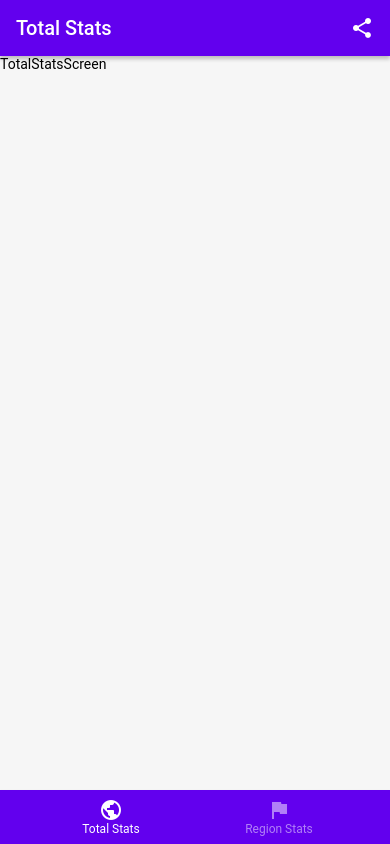
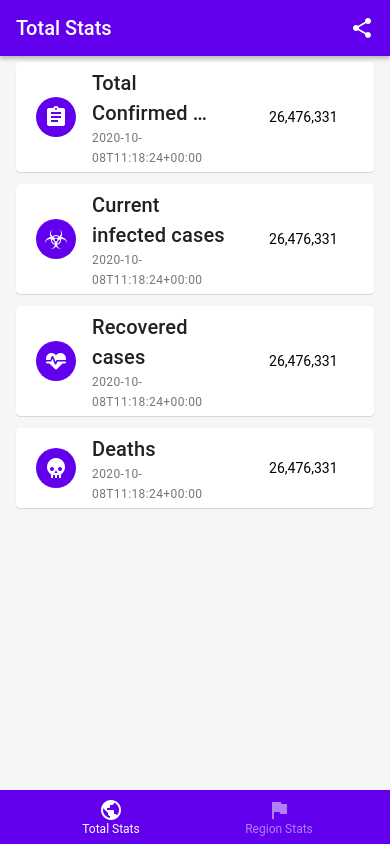
Before and after one commit to iketiunn/corona-cases-report, a React Native app: screen / in a window 390 px wide. Built offline with nearby package versions, Linux system fonts and the light colour scheme.

Commit message:
Basic total bard layout

```diff
--- a/App.tsx
+++ b/App.tsx
@@ -1,6 +1,5 @@
 import { StatusBar } from "expo-status-bar";
 import React from "react";
-import { StyleSheet, View } from "react-native";
 import { Provider } from "react-redux";
 import store from "./app/store";
 import { Portal } from "react-native-paper";
@@ -16,12 +15,3 @@ export default function App() {
     </Provider>
   );
 }
-
-const s = StyleSheet.create({
-  container: {
-    flex: 1,
-    backgroundColor: "#fff",
-    alignItems: "center",
-    justifyContent: "center",
-  },
-});
--- a/app/screens/TotalStats.tsx
+++ b/app/screens/TotalStats.tsx
@@ -1,14 +1,126 @@
 import * as React from "react";
-import { View } from "react-native";
-import { Text } from "react-native-paper";
+import { View, StyleSheet } from "react-native";
+import {
+  Text,
+  Avatar,
+  Button,
+  Card,
+  Paragraph,
+  Title,
+} from "react-native-paper";
 import HeaderNav from "../components/HeaderNav";
+import dayjs from "dayjs";
+
+const Clip = (props: any) => <Avatar.Icon {...props} icon="clipboard-text" />;
+const Bio = (props: any) => <Avatar.Icon {...props} icon="biohazard" />;
+const Recover = (props: any) => <Avatar.Icon {...props} icon="heart-pulse" />;
+const Death = (props: any) => <Avatar.Icon {...props} icon="skull" />;
 
 export default function TotalStatsScreen() {
   return (
     <View>
       <HeaderNav title="Total Stats" />
+      <View>
+        <Card style={s.card}>
+          <Card.Title
+            title="Total Confirmed Cases"
+            subtitle={dayjs().format()}
+            titleNumberOfLines={2}
+            subtitleNumberOfLines={2}
+            style={{
+              width: "100%",
+            }}
+            left={Clip}
+            rightStyle={{
+              width: "35%",
+            }}
+            right={() => (
+              <Card.Content style={{ justifyContent: "center" }}>
+                <Text>26,476,331</Text>
+              </Card.Content>
+            )}
+          ></Card.Title>
+        </Card>
 
-      <Text>TotalStatsScreen</Text>
+        <Card style={s.card}>
+          <Card.Title
+            title="Current infected cases"
+            subtitle={dayjs().format()}
+            titleNumberOfLines={2}
+            subtitleNumberOfLines={2}
+            style={{
+              width: "100%",
+            }}
+            left={Bio}
+            rightStyle={{
+              width: "35%",
+            }}
+            right={() => (
+              <Card.Content style={{ justifyContent: "center" }}>
+                <Text>26,476,331</Text>
+              </Card.Content>
+            )}
+          ></Card.Title>
+        </Card>
+
+        <Card style={s.card}>
+          <Card.Title
+            title="Recovered cases"
+            subtitle={dayjs().format()}
+            titleNumberOfLines={2}
+            subtitleNumberOfLines={2}
+            style={{
+              width: "100%",
+            }}
+            left={Recover}
+            rightStyle={{
+              width: "35%",
+            }}
+            right={() => (
+              <Card.Content style={{ justifyContent: "center" }}>
+                <Text>26,476,331</Text>
+              </Card.Content>
+            )}
+          ></Card.Title>
+        </Card>
+
+        <Card style={s.card}>
+          <Card.Title
+            title="Deaths"
+            subtitle={dayjs().format()}
+            titleNumberOfLines={2}
+            subtitleNumberOfLines={2}
+            style={{
+              width: "100%",
+            }}
+            left={Death}
+            rightStyle={{
+              width: "35%",
+            }}
+            right={() => (
+              <Card.Content style={{ justifyContent: "center" }}>
+                <Text>26,476,331</Text>
+              </Card.Content>
+            )}
+          ></Card.Title>
+        </Card>
+      </View>
     </View>
   );
 }
+
+const s = StyleSheet.create({
+  cardContent: {
+    textAlign: "center",
+  },
+  card: {
+    display: "flex",
+    marginHorizontal: 16,
+    marginVertical: 6,
+    padding: 4,
+    backgroundColor: "#fff",
+  },
+  container: {
+    backgroundColor: "#fdfdfdfd",
+  },
+});
```
Also changed, not shown: app/components/BottomTabs.tsx (+8 -8 lines).
